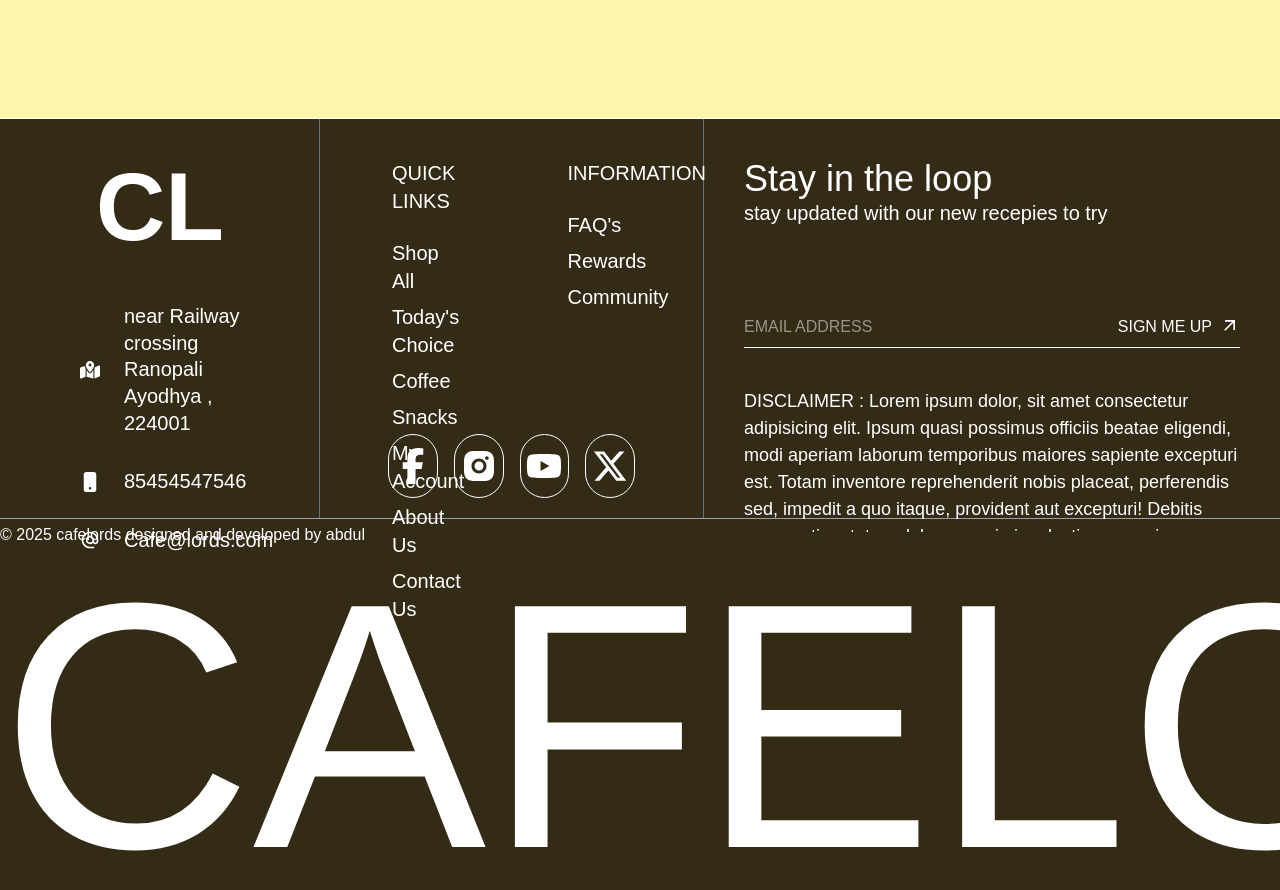
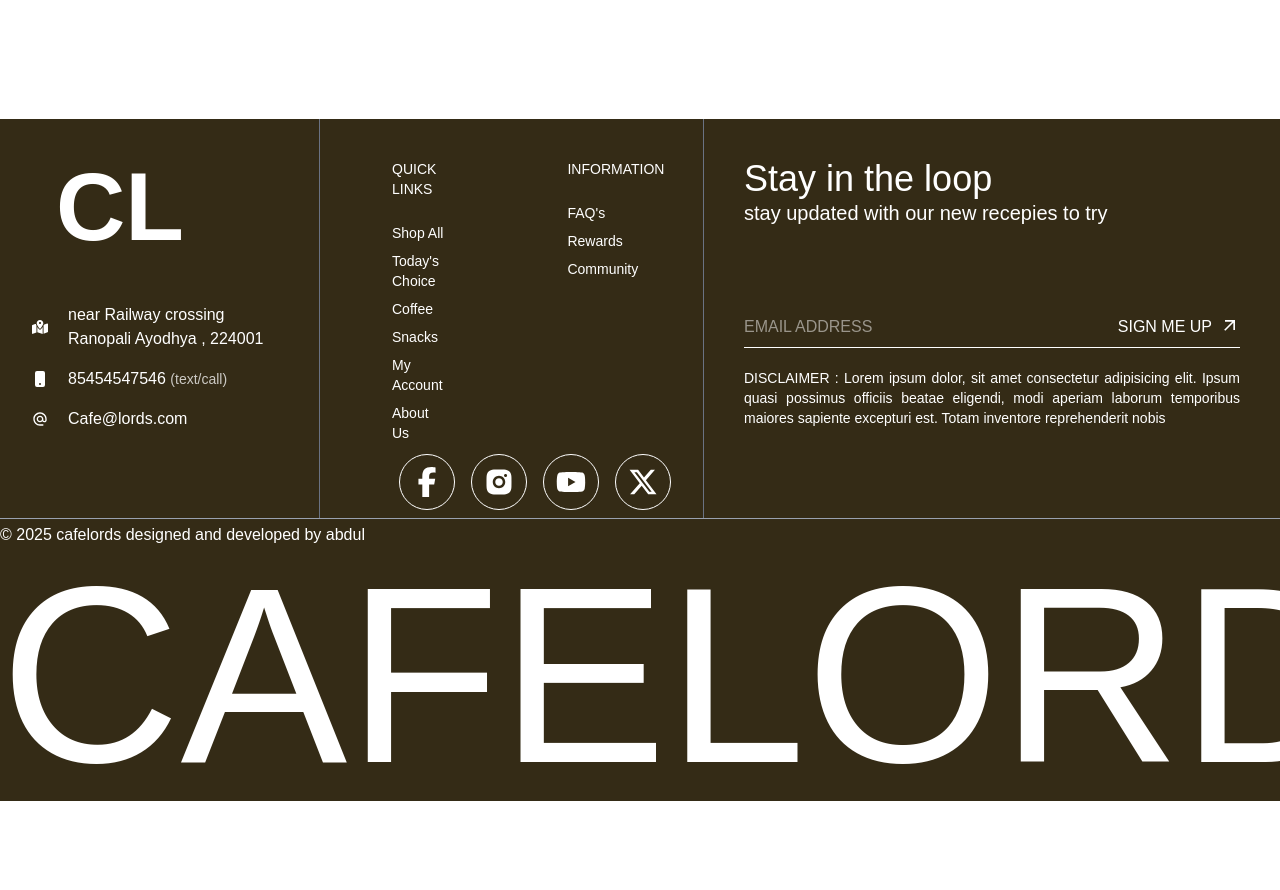
Before and after one commit to abdulkalam-011/cafeLords_frontend, a React (Vite) app: page / in a window 1280 px wide. Shown: the part 1142-2032 px from the top of the page. After the commit the page ends 1943 px from the top, so only its background shows below. Built offline with nearby package versions, Linux system fonts and the light colour scheme.

Commit message:
fixes some ui

```diff
--- a/src/Layout/Footer.jsx
+++ b/src/Layout/Footer.jsx
@@ -12,22 +12,22 @@ const Footer = () => {
   return (
     <div className="border-t-1 overflow-hidden bg-theme-dark">
       <div className="w-full flex h-[50vh] border-b-1 border-gray-400">
-        <div className="w-[25%]  border-r-[1px] border-gray-500 h-full px-4">
-          <h1 className="text-8xl py-10 font-bold px-20 ">CL</h1>
-          <div className="px-8 py-2 text-2xl pl-16 flex flex-col items-start justify-center gap-8 text-[20px] w-full">
-            <div className="flex  gap-6 items-center ">
+        <div className="w-[25%]  border-r-[1px] border-gray-500 h-full px-4 overflow-hidden overlow-y-auto">
+          <h1 className="text-8xl py-10 font-bold px-10 ">CL</h1>
+          <div className="px-4 py-2 text-m flex flex-col items-start justify-center gap-4  w-full">
+            <div className="flex  gap-5 items-center ">
               <span>
                 <FaMapLocationDot />
               </span>
               <p>near Railway crossing Ranopali Ayodhya , 224001</p>
             </div>
-            <div className="flex gap-6 items-center">
+            <div className="flex gap-5 items-center">
               <span>
                 <BsFillPhoneFill />
               </span>{" "}
-              85454547546
+             <p>85454547546 <span className="text-sm opacity-75">(text/call)</span> </p>
             </div>
-            <div className="flex gap-6 items-center">
+            <div className="flex gap-5 items-center">
               <span>
                 <MdOutlineAlternateEmail />
               </span>
@@ -36,8 +36,8 @@ const Footer = () => {
           </div>
         </div>
 
-        <div className="w-[30%]  h-full border-r-[1px] border-gray-500 font-[600px] text-xl px-8">
-          <div className="w-full flex justify-between h-[70%]">
+        <div className="w-[30%]  h-full border-r-[1px] border-gray-500 font-[600px] text-sm px-8 overflow-hidden flex flex-col justify-between">
+          <div className="w-full flex justify-between h-[80%] overflow-hidden  border-white">
             <div className="w-[43%] px-10 py-10 pb-3 flex flex-col gap-2">
               <h1 className=" pb-4 font-medium">QUICK LINKS</h1>
               <p>Shop All</p>
@@ -55,36 +55,36 @@ const Footer = () => {
               <p>Community</p>
             </div>
           </div>
-          <div className="w-full flex justify-start gap-4 h-[30%] items-end py-5 px-9">
+          <div className="w-full flex justify-end gap-x-4 h-[15%] items-end items-center py-2">
             <a
               target="blank"
               href="https://instagram.com/abdulkalam_011"
-              className="w-16 h-16 border-1 rounded-full  place text-4xl items-center flex justify-center"
+              className="w-14 h-14 border-1 rounded-full  place text-3xl items-center flex justify-center"
             >
               <FaFacebookF />
             </a>
             <a
               target="blank"
-              className="w-16 h-16 border-1 rounded-full  place text-4xl items-center flex justify-center"
+              className="w-14 h-14 border-1 rounded-full  place text-3xl items-center flex justify-center"
             >
               <RiInstagramFill />
             </a>{" "}
             <a
               target="blank"
-              className="w-16 h-16 border-1 rounded-full  place text-4xl items-center flex justify-center"
+              className="w-14 h-14 border-1 rounded-full  place text-3xl items-center flex justify-center"
             >
               <FaYoutube />
             </a>{" "}
             <a
               target="blank"
-              className="w-16 h-16 border-1 rounded-full  place text-4xl items-center flex justify-center"
+              className="w-14 h-14 border-1 rounded-full  place text-3xl items-center flex justify-center"
             >
               <FaXTwitter />
             </a>
           </div>
         </div>
 
-        <div className="w-[45%] bg h-full p-10">
+        <div className="w-[45%] bg h-full p-10 overflow-hidden flex flex-col justify-between t">
           <div className="w-full ">
             <h1 className="text-4xl">Stay in the loop</h1>
             <p className="text-xl">stay updated with our new recepies to try</p>
@@ -103,20 +103,13 @@ const Footer = () => {
               </span>
             </button>
           </div>
-          <div className="  w-full h-36 mt-10 ">
-            <p className="overflow-hidden h-full text-ellipsis text-[18px]">
-              <span className="font-medium">DISCLAIMER : </span> Lorem ipsum
+          <div className="  w-full h-36 mt-5">
+            <p className=" text-truncate overflow-hidden text-justify text-sm">
+              <span className="font-medium font-bold">DISCLAIMER : </span> Lorem ipsum
               dolor, sit amet consectetur adipisicing elit. Ipsum quasi possimus
               officiis beatae eligendi, modi aperiam laborum temporibus maiores
               sapiente excepturi est. Totam inventore reprehenderit nobis
-              placeat, perferendis sed, impedit a quo itaque, provident aut
-              excepturi! Debitis accusantium totam dolorum, animi molestias
-              corporis molestiae iure corrupti tempora, perspiciatis fuga velit
-              et. Eum sed excepturi vero cupiditate cumque. Dignissimos nulla,
-              quae hic atque quasi perferendis voluptas repellat unde quidem,
-              nihil ullam ipsa nemo quod error aspernatur eveniet. Velit modi
-              rerum, doloribus officia non quidem assumenda harum iure hic
-              neque, ab at?
+
             </p>
           </div>
         </div>
@@ -125,7 +118,7 @@ const Footer = () => {
       <div className="flex justify-between items-center h-8 ">
         <p>&copy; 2025 cafelords designed and developed by abdul </p>
       </div>
-      <h1 className="text-[350px] text-center logoTitle leading-[350px] font-b">
+      <h1 className="text-[250px] text-center logoTitle leading-[250px] font-b">
         CAFELORDS
       </h1>
     </div>
--- a/src/Layout/Header.jsx
+++ b/src/Layout/Header.jsx
@@ -22,7 +22,7 @@ const Header = () => {
           <h1 className="text-2xl font-bold">CafeLords</h1>
         </Link>
       </div>
-      <div className="flex gap-7 text-lg font-semibold uppercase ">
+      <div className="flex-center gap-7 text-lg font-semibold uppercase ">
         <NavLink
           name="go to homepage"
           to="/"
--- a/src/components/AccountNav.jsx
+++ b/src/components/AccountNav.jsx
@@ -23,7 +23,7 @@ const AccountNav = () => {
       </Link>
       <Link
         to="/profile"
-        className="flex px-2 gap-2 bg-red-500 items-center px-2 py-1 rounded-full justify-between"
+        className="flex px-2 gap-2 bg-yellow-200 text-black items-center px-2 py-1 rounded-full justify-between"
       >
         <h1>{currentUser?.name}</h1>
         {currentUser?.profilePicture ? (
--- a/src/components/ProductCard.jsx
+++ b/src/components/ProductCard.jsx
@@ -74,8 +74,9 @@ const ProductCard = ({ product }) => {
       >
         <div className="w-full h-[65%] overflow-hidden bg-grey-100">
           {" "}
+
           <img
-            className="w-full h-full  object-cover hover:scale-106 duration-200 ease"
+            className="w-full h-full  object-cover hover:scale-106 duration-200 bg-gray-100"
             src={product.image}
             alt={product.name.toLowerCase()}
             loading="lazy"
--- a/src/components/wishListDrawer/WishlistCard.jsx
+++ b/src/components/wishListDrawer/WishlistCard.jsx
@@ -12,7 +12,7 @@ const WishlistCard = () => {
             <div className="w-full h-[65%] overflow-hidden bg-grey-100">
               {" "}
               <img
-                className="w-full h-full  object-cover hover:scale-106 duration-200 ease"
+                className="w-full h-full  object-cover hover:scale-106 duration-200 ease bg-gray-100"
                 src=''
                 alt=''
                 loading="lazy"
--- a/src/index.css
+++ b/src/index.css
@@ -1,6 +1,10 @@
 @import "tailwindcss";
 @import url('https://fonts.googleapis.com/css2?family=Lovers+Quarrel&family=Lavishly+Your&family=Major+Mono+Display&family=Nunito+Sans:ital,opsz,wght@0,6..12,200..1000;1,6..12,200..1000&display=swap');
 
+::selection {
+  color: #fff;
+  background-color: rgb(200, 173, 51);
+}
 
 .font-lavish {
   font-family: "Lavishly Yours";
@@ -41,10 +45,19 @@ a {
  font-size: 16px;
  opacity: 0.7;
 }
+.productImg {
+  background: linear-gradient(rgb(226, 220, 168),rgb(233, 233, 233));
+  backdrop-filter: blur(100px);
+  width: 100%;
+  height: 100%;
+}
 
-::selection {
-  color: #fff;
-  background-color: rgb(200, 173, 51);
+@keyframes fade {
+  from{
+    opacity: 0;
+  }to {
+    opacity: 100%;
+  }
 }
 .bg-theme{
   background: #fff5ab;
--- a/src/pages/Home.jsx
+++ b/src/pages/Home.jsx
@@ -30,9 +30,9 @@ const Home = () => {
 
   // UI
   return (
-    <main className="bg-theme overflow-hidden">
+    <main className="overflow-hidden">
       <div className="">
-        <div className="w-full h-[90vh]  bg-product flex ">
+        <div className="w-full h-[90vh]  bg-theme-dark flex ">
           <div className="w-[60%] h-full   flex items-center justify-start px-30 relative">
             <div className="  text-xl ">
               <p className="text-[52px] leading-[52px] font-semibold px-4 font-lavish">
@@ -78,9 +78,9 @@ const Home = () => {
               className=" w-full h-80 relative flex items-center justify-left"
             >
               <img
-                src="/images/hero-coffee.png"
+                src="/images/hero-img_v2.png"
                 className="w-[80%] ml-10 heroImg"
-                alt=""
+                alt="hero img"
               />
             </div>
             <img
```
Also changed, not shown: public/images/hero-img_v2.png (added).
